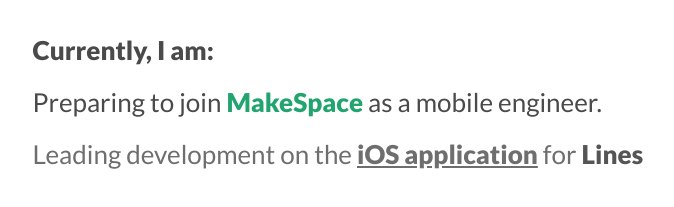
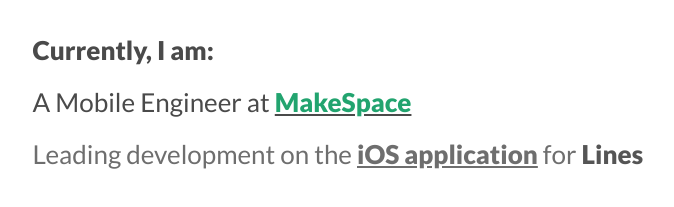
Before and after one commit to avicks/avicks.github.io, a plain HTML site: page index.html in a window 1280 px wide. Shown: the part 131-338 px from the top of the page, without its empty margins (119-793 px from the left). Drawn offline with nearby package versions, Linux system fonts and the light colour scheme.

Commit message:
Small change to current position.

```diff
--- a/index.html
+++ b/index.html
@@ -28,7 +28,7 @@
     <div id="list">
     <ul>
       <li><span class="fadein2"><b>Currently, I am:</b></span></li>
-       <li><span class="fadein3">Preparing to join <span class="MakeSpace"><b>MakeSpace</b></span> as a mobile engineer.</span></li>
+       <li><span class="fadein3">A Mobile Engineer at <a href="https://makespace.com" target="_blank"><span class="MakeSpace"><b>MakeSpace</b></span></a></span></li>
       <li><span class="fadein4">Leading development on the <a href="https://itunes.apple.com/us/app/lines-wait-less-live-more/id1169630989?mt=8" target="_blank">iOS application</a> for <b><span class="lines">Lines</span></b></span></li>
       <li></li>
       <li></li>
```
